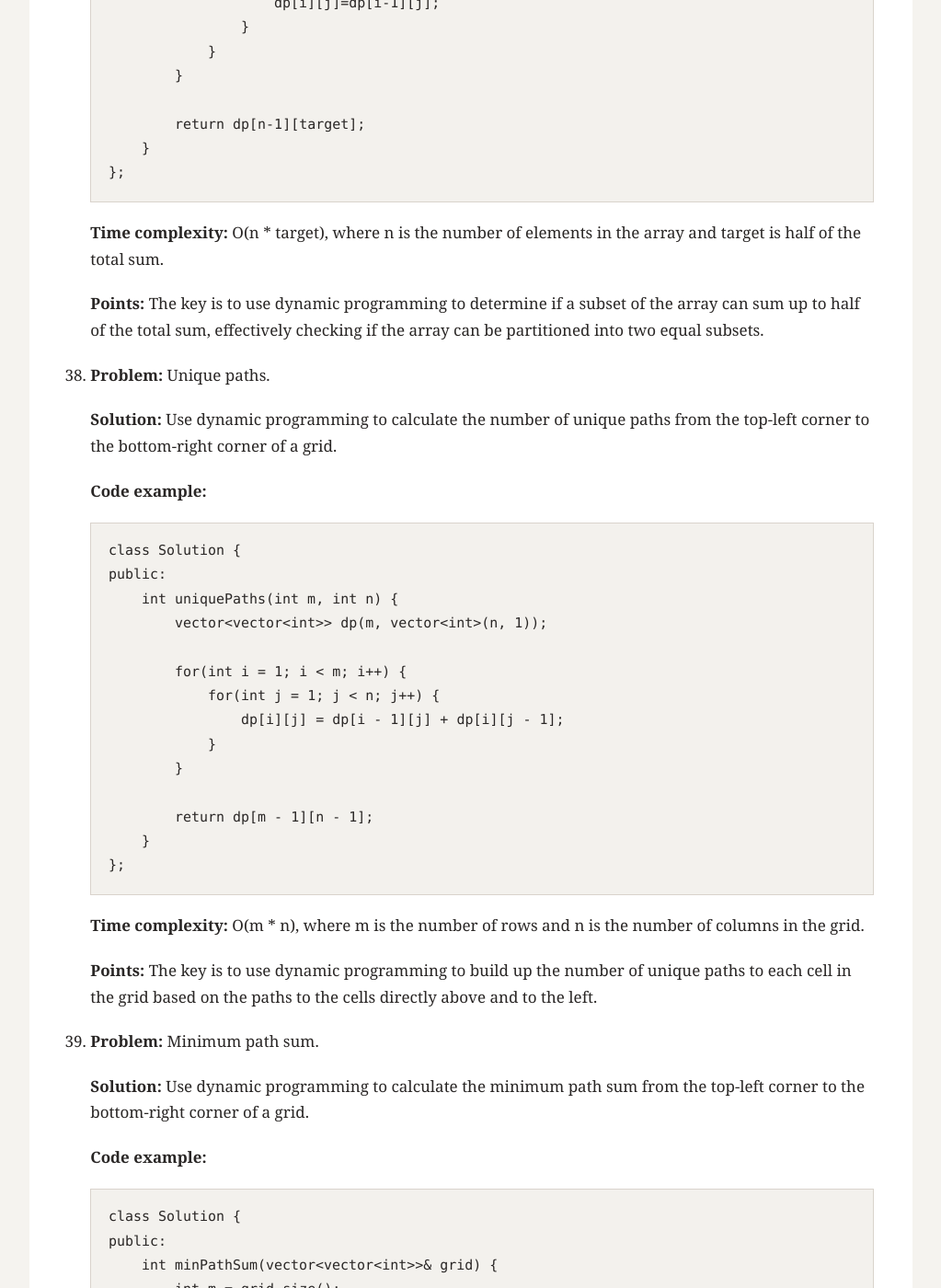
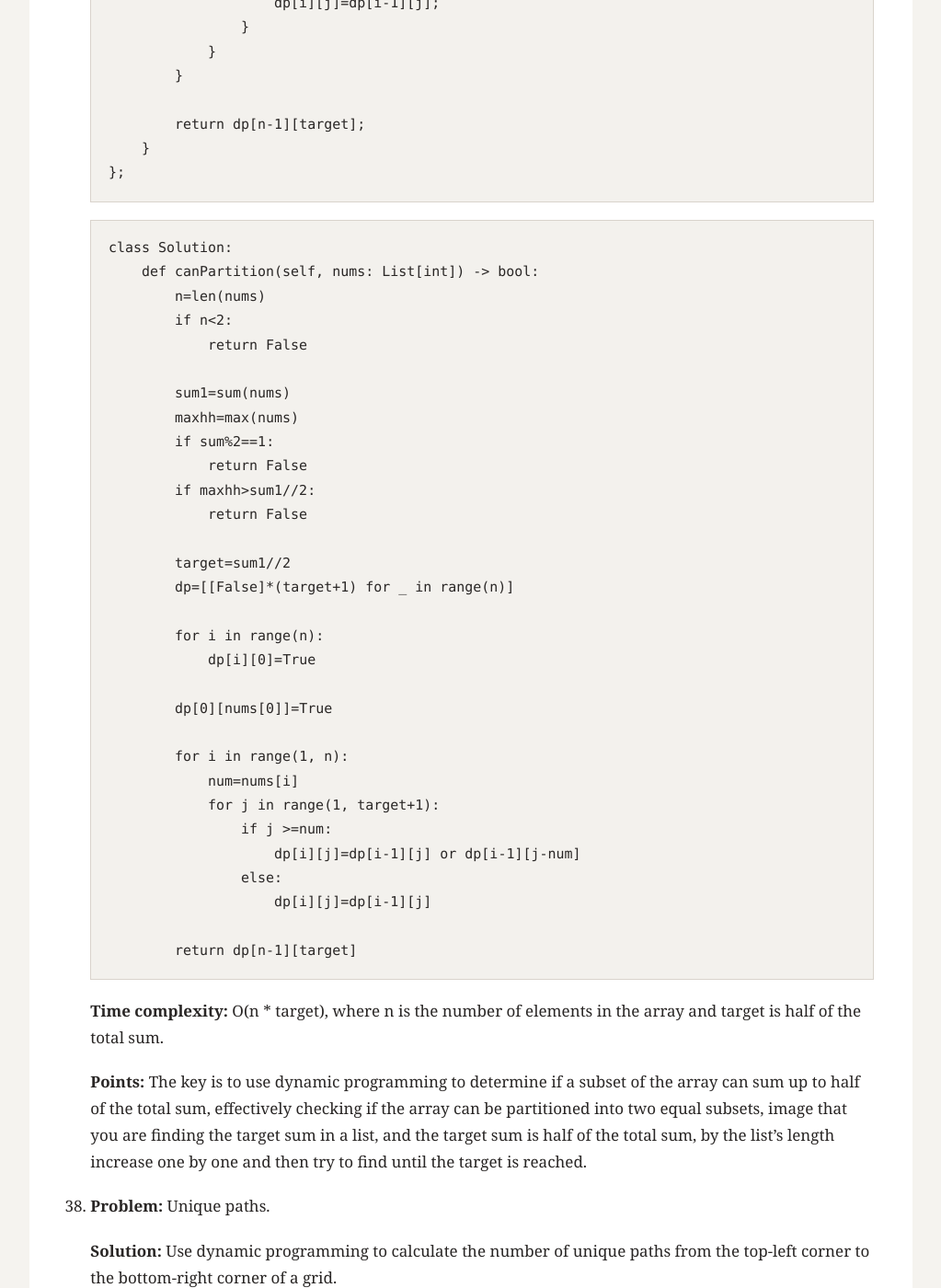
Before and after one commit to pridelzh/pridelzh.github.io, a Jekyll site: the page built from _posts/2026-08-02-record-algorithm-exercise.md, in a window 1280 px wide and 1400 px high, scrolled down 55254 px. Shown: the whole window at 92% size, without its empty margins (128-1151 px from the left). Built offline with Jekyll 4.4.1, drawn with Linux system fonts in a browser that asks for light colours; some of the changed text lies outside the part shown.

Commit message:
update 2026-08-02-record-algorithm-exercise.md on 2026/08/28

````diff
--- a/_posts/2026-08-02-record-algorithm-exercise.md
+++ b/_posts/2026-08-02-record-algorithm-exercise.md
@@ -1983,9 +1983,42 @@ excerpt: "A record of traditional algorithm exercises."
     };
     ```
 
+    ```python
+    class Solution:
+        def canPartition(self, nums: List[int]) -> bool:
+            n=len(nums)
+            if n<2:
+                return False
+
+            sum1=sum(nums)
+            maxhh=max(nums)
+            if sum%2==1:
+                return False
+            if maxhh>sum1//2:
+                return False
+
+            target=sum1//2
+            dp=[[False]*(target+1) for _ in range(n)]
+
+            for i in range(n):
+                dp[i][0]=True
+
+            dp[0][nums[0]]=True
+
+            for i in range(1, n):
+                num=nums[i]
+                for j in range(1, target+1):
+                    if j >=num:
+                        dp[i][j]=dp[i-1][j] or dp[i-1][j-num]
+                    else:
+                        dp[i][j]=dp[i-1][j]
+
+            return dp[n-1][target]
+    ```
+
     **Time complexity:** O(n * target), where n is the number of elements in the array and target is half of the total sum.
 
-    **Points:** The key is to use dynamic programming to determine if a subset of the array can sum up to half of the total sum, effectively checking if the array can be partitioned into two equal subsets.
+    **Points:** The key is to use dynamic programming to determine if a subset of the array can sum up to half of the total sum, effectively checking if the array can be partitioned into two equal subsets, image that you are finding the target sum in a list, and the target sum is half of the total sum, by the list's length increase one by one and then try to find until the target is reached.
 
 38. **Problem:** Unique paths.
 
````
